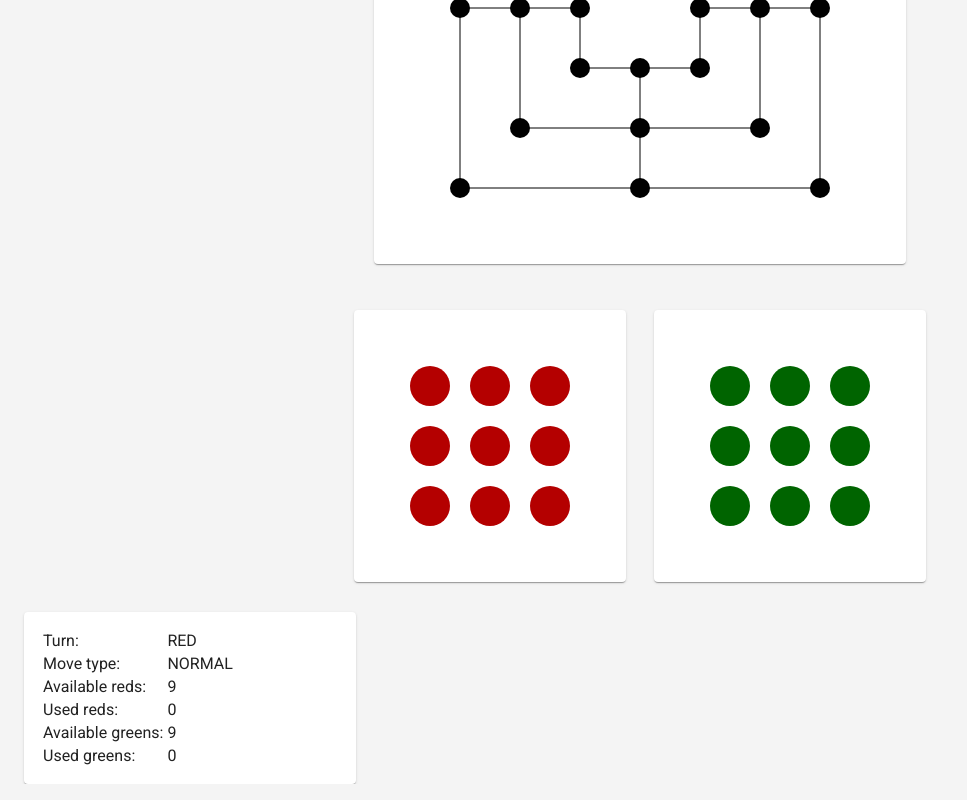
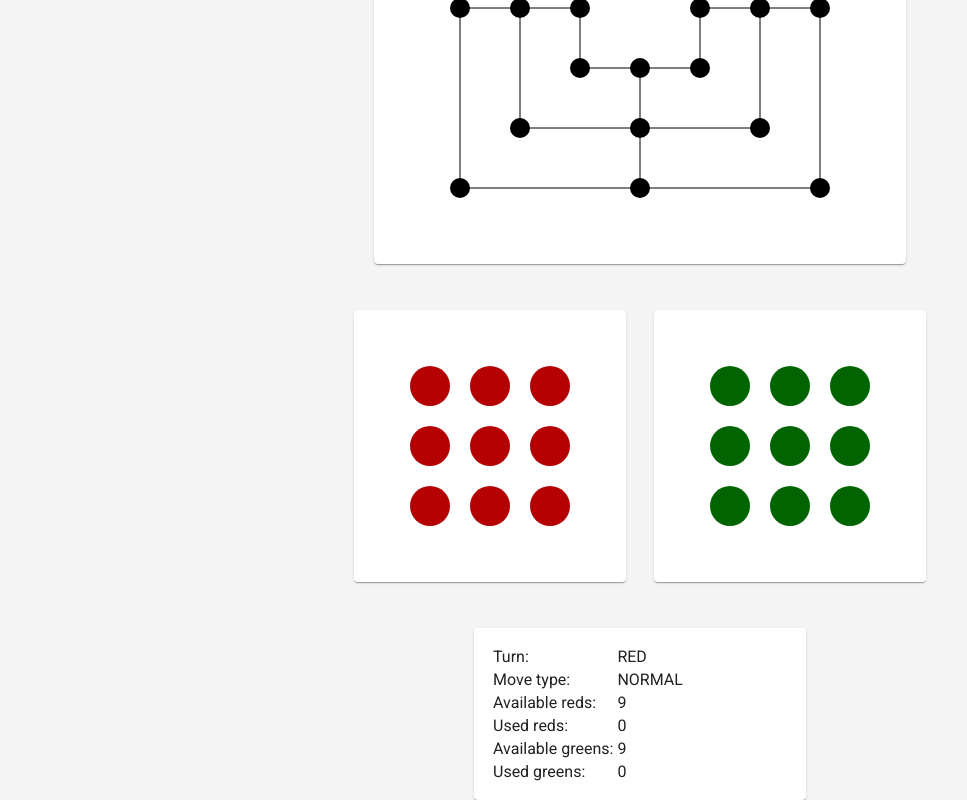
Before and after one commit to kp-marczynski/si-nine-mens-morris, an Angular app: page / in a window 1280 px wide. Shown: the part 339-1139 px from the top of the page, without its empty margins (0-967 px from the left). Built offline with nearby package versions, Linux system fonts and the light colour scheme.

Commit message:
refactor

```diff
--- a/src/app/game.component.css
+++ b/src/app/game.component.css
@@ -4,6 +4,7 @@ mat-card {
 
 .score-board {
     width: 300px;
+    margin: 2rem auto;
 }
 
 .canvas-wrapper {
```
